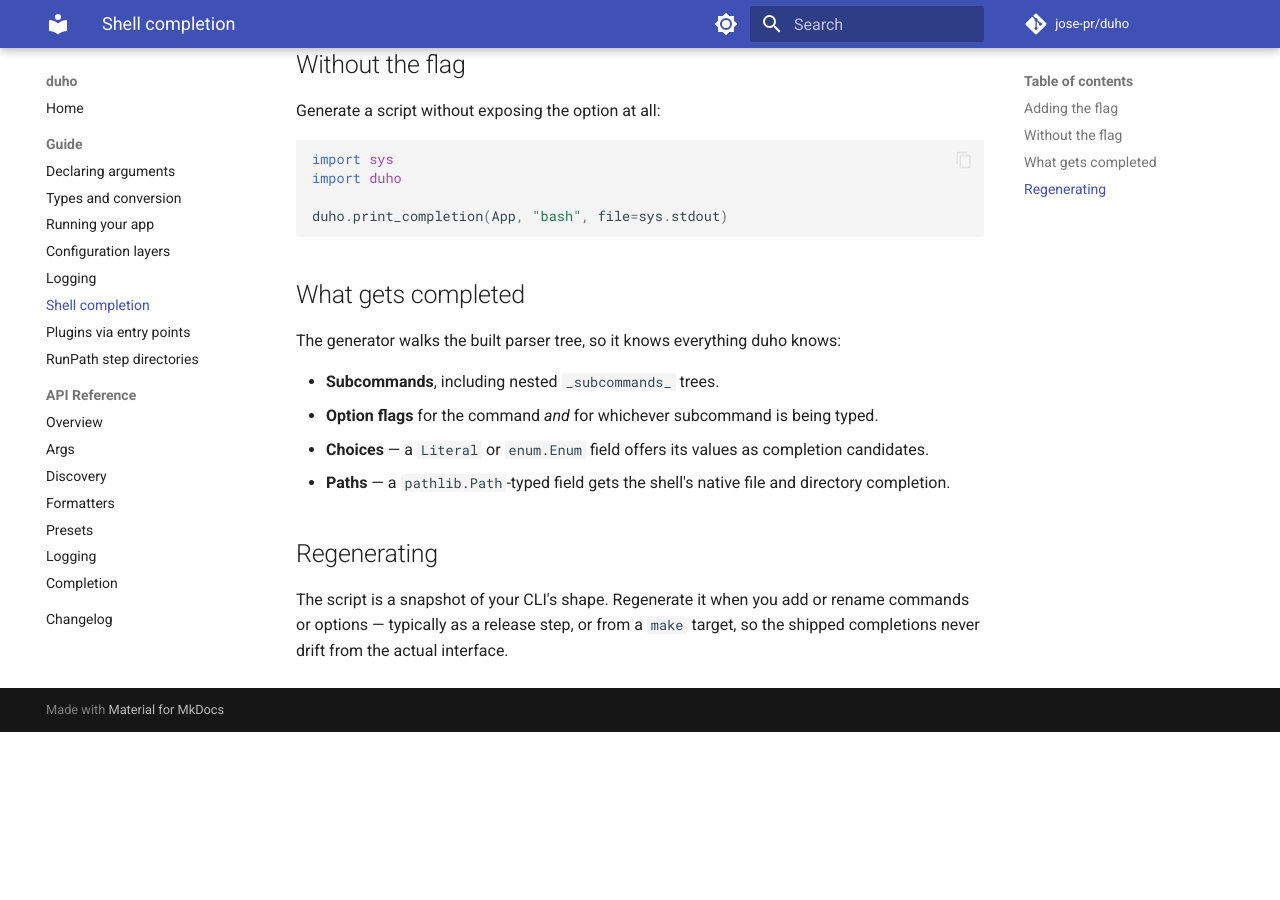
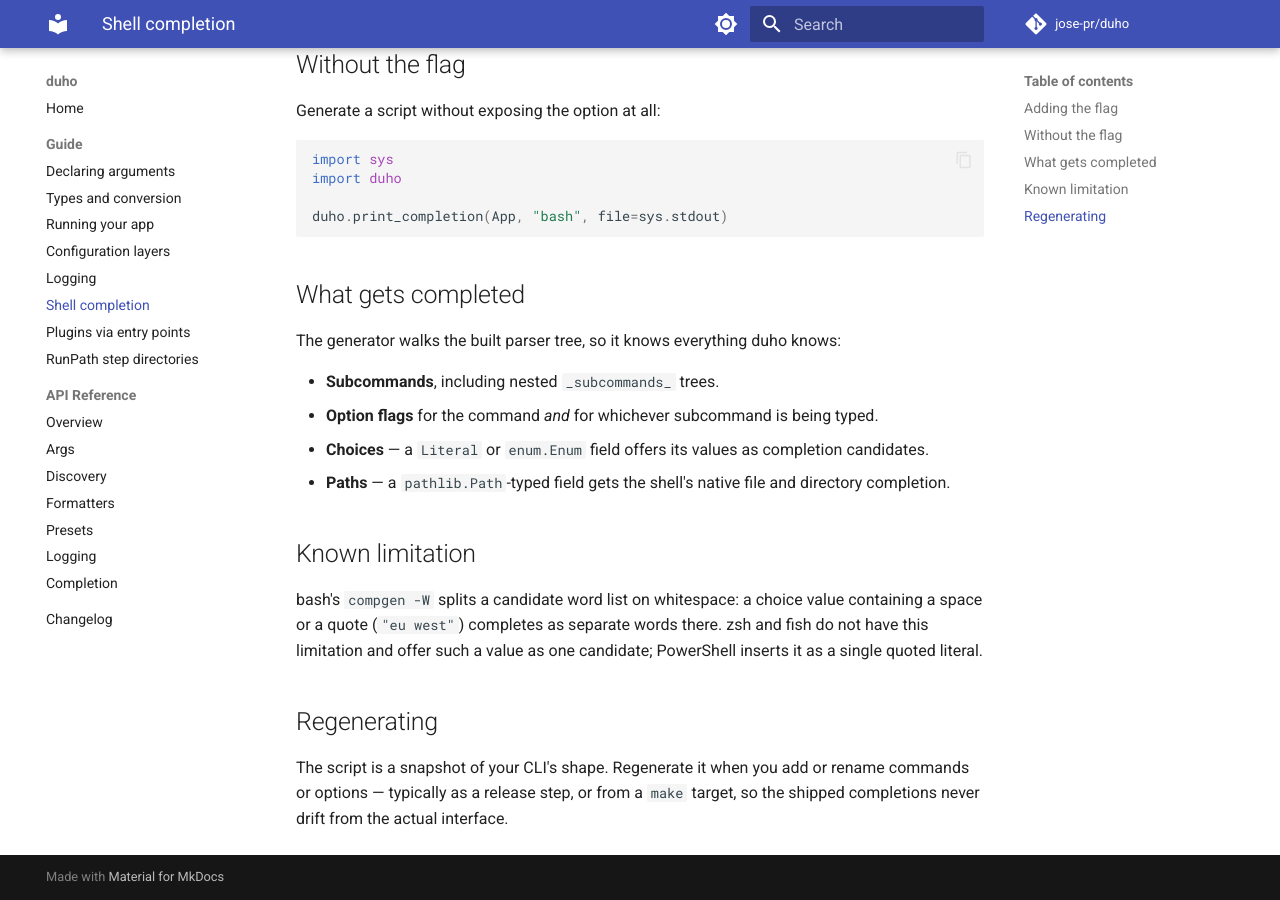
Before and after one commit to jose-pr/duho, an MkDocs documentation site: the page built from docs/guide/completion.md, in a window 1280 px wide and 900 px high, scrolled down 986 px. Built offline with MkDocs 1.6.1 and Material for MkDocs 9.7.7, drawn with Linux system fonts in a browser that asks for light colours; comment, search, counter and statistics services are not loaded; before the commit the page ends 1718 px from its top, so only the background shows below that.

Commit message:
docs: note bash's whitespace-splitting limitation for completion choices
A choice value containing a space or quote completes as separate words in
bash (compgen -W splits its word list), unlike zsh, fish and PowerShell,
which offer it as one candidate. This was previously only visible in a
test's xfail reason.

```diff
--- a/docs/guide/completion.md
+++ b/docs/guide/completion.md
@@ -66,6 +66,13 @@ The generator walks the built parser tree, so it knows everything duho knows:
 - **Paths** — a `pathlib.Path`-typed field gets the shell's native file and
   directory completion.
 
+## Known limitation
+
+bash's `compgen -W` splits a candidate word list on whitespace: a choice
+value containing a space or a quote (`"eu west"`) completes as separate
+words there. zsh and fish do not have this limitation and offer such a
+value as one candidate; PowerShell inserts it as a single quoted literal.
+
 ## Regenerating
 
 The script is a snapshot of your CLI's shape. Regenerate it when you add or
```
